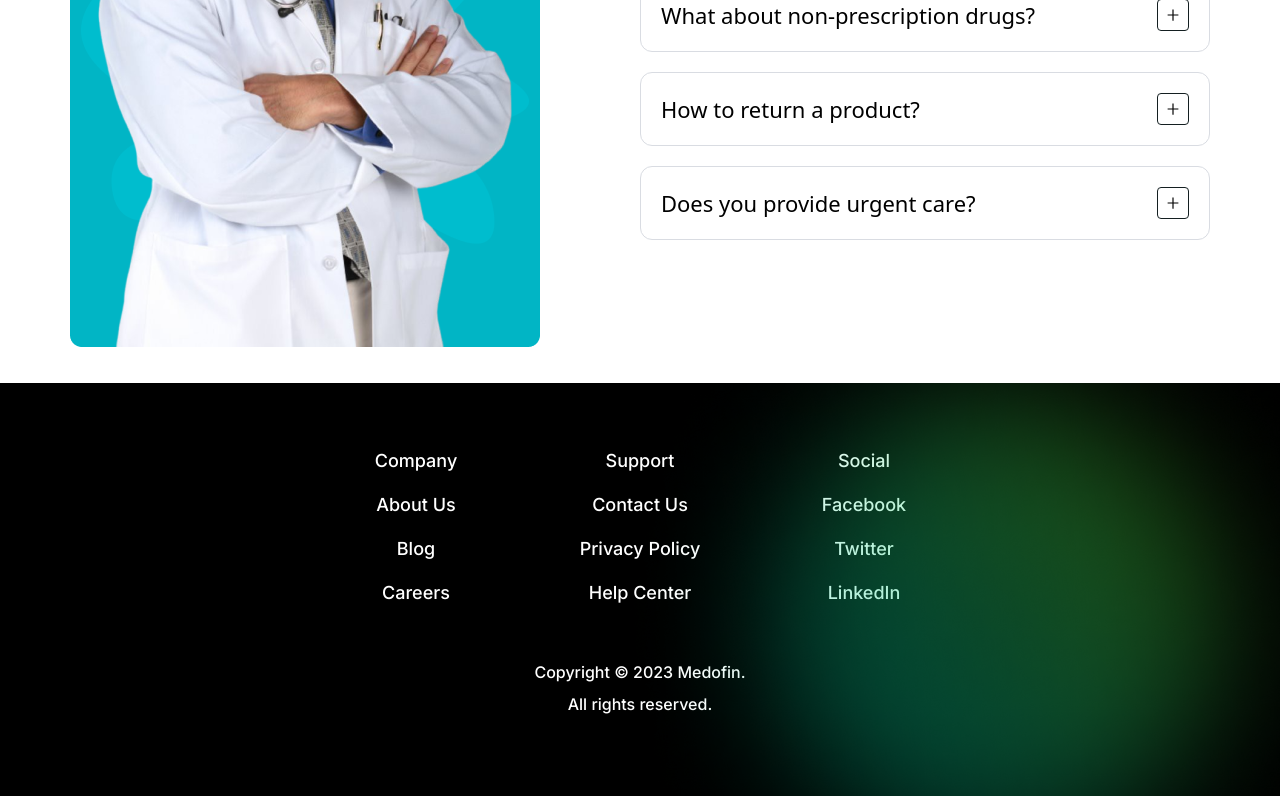
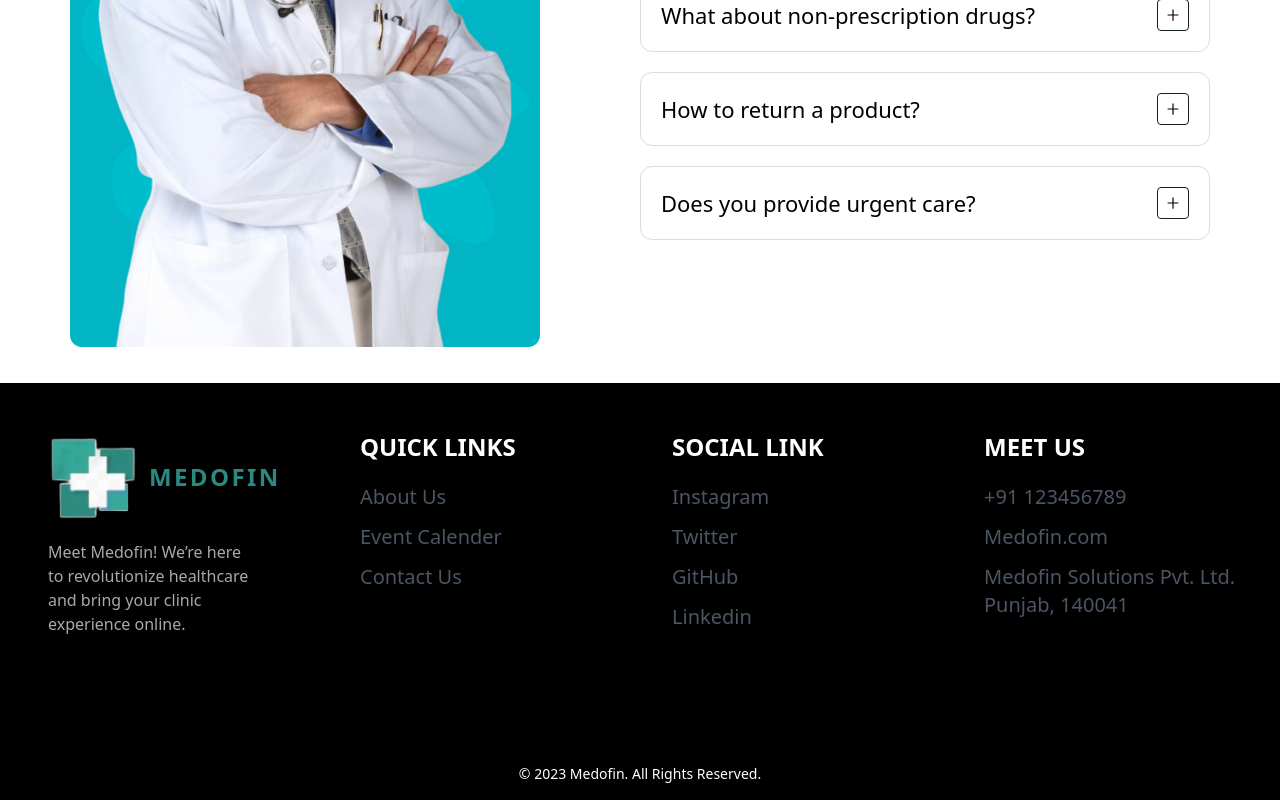
Before and after one commit to vishnubansal001/medofin, a React (Vite) app in the folder client/: page /exp in a window 1280 px wide. Shown: the part 3955-4755 px from the top of the page. Built offline with nearby package versions, Linux system fonts and the light colour scheme; the HTML template or start-up script is replaced by a standard one; a web font is replaced by a local one.

Commit message:
Footer Ui updated

```diff
--- a/client/src/components/home/Footer.jsx
+++ b/client/src/components/home/Footer.jsx
@@ -1,47 +1,91 @@
-import { secs } from "../../database/data";
-import fac from "../../assets/fac.png";
-import ins from "../../assets/ins.png";
-import mess from "../../assets/mess.png";
-import twit from "../../assets/twit.png";
-import bg from "../../assets/bg.png";
+"use client";
+import { Typography, Avatar } from "@material-tailwind/react";
+import Logo from '../../assets/Logo.png'
 
-const Footer = () => {
+
+
+const SITEMAP = [
+  {
+    title: "Quick Links",
+    links: ["About Us", "Event Calender", "Contact Us"],
+  },
+  {
+    title: "Social Link",
+    links: ["Instagram", "Twitter", "GitHub", "Linkedin"],
+  },
+  {
+    title: "Meet Us ",
+    links: [
+      "+91 123456789",
+      "Medofin.com",
+      "Medofin Solutions Pvt. Ltd.\nPunjab, 140041",
+    ],
+  },
+];
+
+const currentYear = new Date().getFullYear();
+
+export default function Footer() {
   return (
-    <div className="w-full flex flex-col bg-black text-white  font-Inter justify-center items-center lg:px-20  px-10 relative overflow-hidden">
-      <div className="w-full flex flex-col justify-center items-center lg:px-20 pt-16 px-10 relative overflow-hidden">
-        <div className="grid lg:grid-cols-3 md:grid-cols-2 grid-cols-1 lg:w-[70%] md:w-[80%] w-[90%]">
-          {secs?.map((item, ind) => (
-            <div
-              key={ind}
-              className="flex flex-col justify-center items-center gap-4"
-            >
-              {item?.map((i, index) => (
-                <p className="lg:text-lg text-base" key={index}>
-                  {i}
-                </p>
-              ))}
+    <footer className="relative w-full bg-black  pb-4">
+      <div className="mx-auto w-full max-w-7xl px-8 ">
+        <div className=" ml-4 mx-auto grid w-full grid-cols-1 gap-8 py-12 md:grid-cols-2 lg:grid-cols-4 mb-8">
+          <div className="text-white flex flex-col gap-4 items-start justify-start">
+            <div className="flex items-center justify-center gap-2">
+              <Avatar
+                size="sm"
+                variant="circular"
+                src={Logo}
+                alt="tania andrew"
+              />
+              <p className=" text-2xl uppercase tracking-widest font-bold text-[#2a8981]">
+                Medofin
+              </p>
+            </div>
+            <p className="w-3/4 text-base text-[#a9a9a9]">
+              Meet Medofin! We’re here to revolutionize healthcare and bring your clinic experience online.
+            </p>
+            <div className=" flex p-[1rem] justify-between align-middle items-center gap-2">
+
+
+            </div>
+          </div>
+
+          {SITEMAP.map(({ title, links }, key) => (
+            <div key={key} className="w-full">
+              <Typography
+                variant="small"
+                className="mb-4 font-bold uppercase text-white text-2xl"
+              >
+                {title}
+              </Typography>
+              <ul className="space-y-1">
+                {links.map((link, key) => (
+                  <Typography
+                    key={key}
+                    as="li"
+                    className="font-normal text-gray-600 hover:text-white text-xl"
+                  >
+                    <a
+                      href="#"
+                      className="inline-block py-1 pr-2 transition-transform hover:scale-105"
+                    >
+                      {link}
+                    </a>
+                  </Typography>
+                ))}
+              </ul>
             </div>
           ))}
         </div>
+        <Typography
+          variant="small"
+          className="mb-4 text-center font-normal text-white md:mb-0"
+        >
+          &copy; {currentYear} <a href="#">Medofin</a>. All Rights
+          Reserved.
+        </Typography>
       </div>
-      <div className="w-full flex flex-col justify-center items-center lg:px-20 lg:pb-20 pb-10 px-10 relative overflow-hidden gap-5">
-        <div className="flex flex-row justify-center items-center lg:gap-5 md:gap-3 gap-2">
-          <img src={twit} alt="" />
-          <img src={ins} alt="" />
-          <img src={fac} alt="" />
-          <img src={mess} alt="" />
-        </div>
-        <div className="flex flex-col justify-center items-center gap-2">
-          <p>Copyright © 2023 Medofin.</p>
-          <p>All rights reserved.</p>
-        </div>
-      </div>
-      <div
-        className="bg-cover bg-no-repeat bg-center w-[760px] h-[760px] absolute left-[48%] -bottom-[50%]"
-        style={{ backgroundImage: `url(${bg})` }}
-      ></div>
-    </div>
+    </footer>
   );
-};
-
-export default Footer;
+}
```
